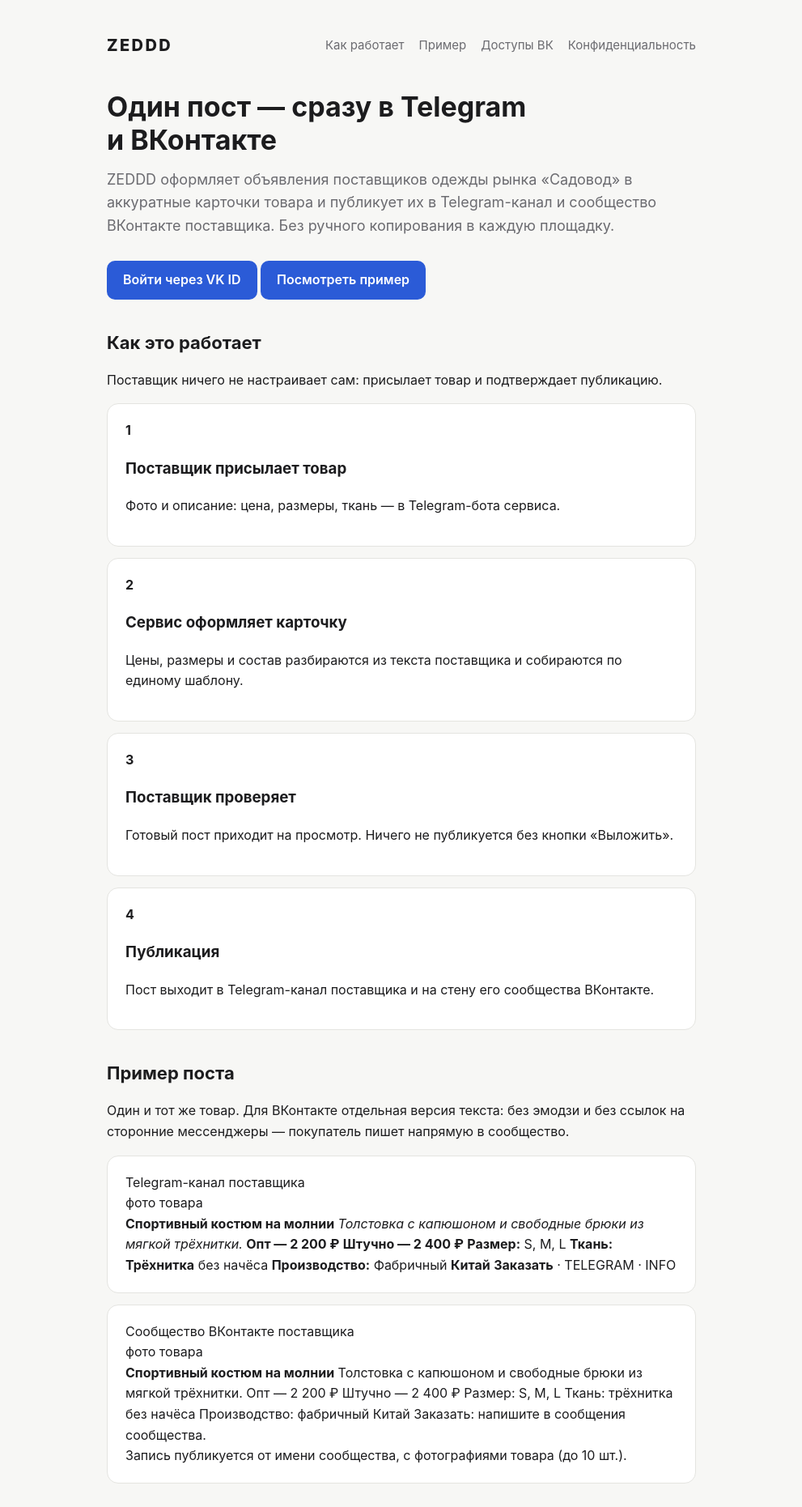
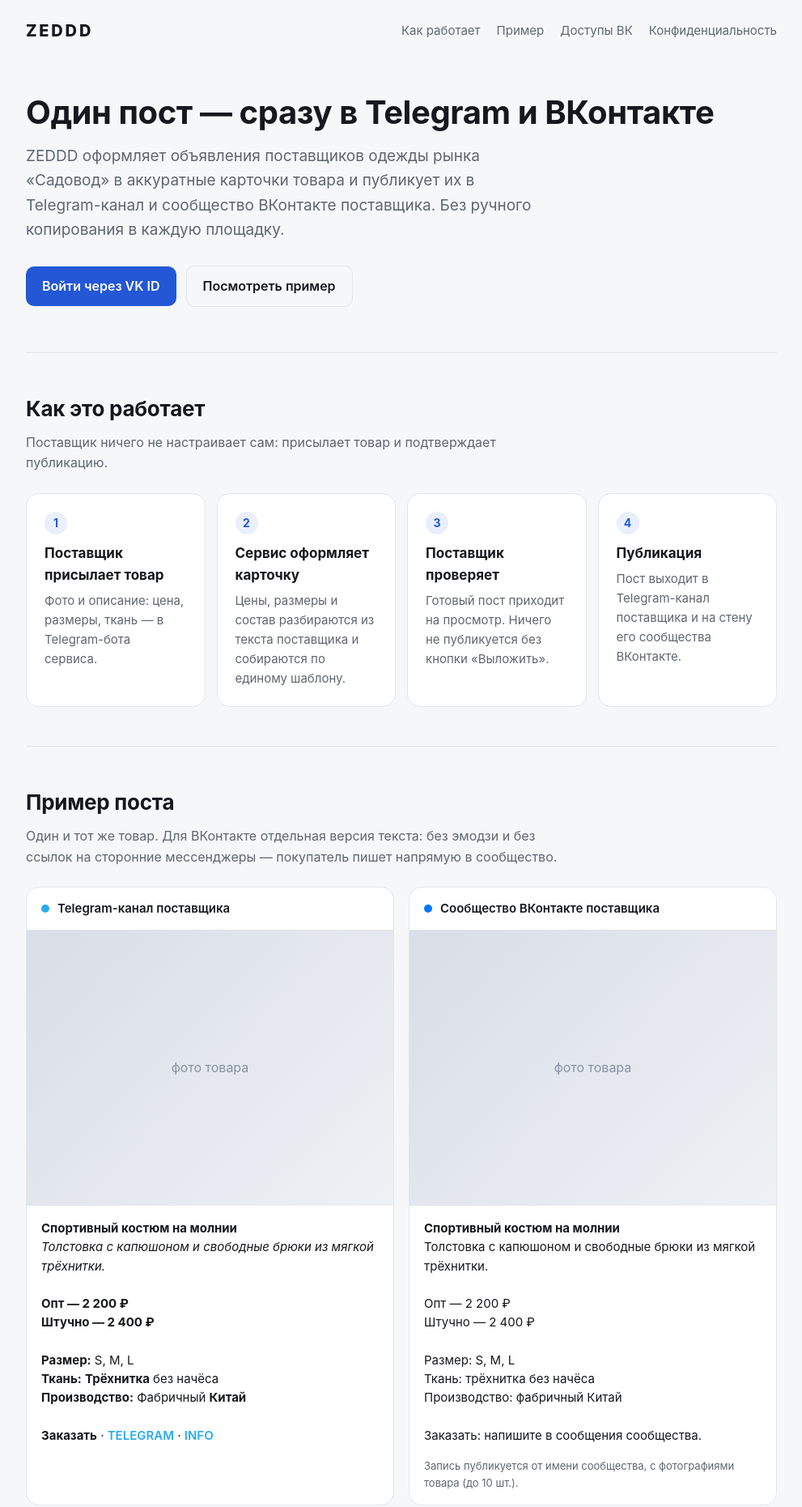
Before and after one commit to zeddd-app/zeddd-app.github.io, a plain HTML site: page index.html in a window 1280 px wide. Shown: the top 1861 px of the page at 81% size, without its empty margins (144-1135 px from the left). Drawn offline with Linux system fonts and the light colour scheme.

Commit message:
update style.css

```diff
--- a/style.css
+++ b/style.css
@@ -1,22 +1,54 @@
-:root{--bg:#f7f7f5;--card:#fff;--text:#1c1c1e;--muted:#6b6b70;--line:#e4e4e0;--accent:#2b5bd7}
-@media (prefers-color-scheme:dark){:root{--bg:#141416;--card:#1d1d20;--text:#ececee;--muted:#9a9aa2;--line:#2c2c31;--accent:#7a9cff}}
+:root{--bg:#f6f7f9;--card:#fff;--text:#16181d;--muted:#5f6672;--line:#e3e6eb;--accent:#2457d6;--accent-soft:#e9effc;--ok:#1f8a4c;--tg:#2aabee;--vk:#0077ff}
+@media (prefers-color-scheme:dark){:root{--bg:#111317;--card:#1a1d23;--text:#eceef2;--muted:#9aa1ad;--line:#2a2e36;--accent:#7a9cff;--accent-soft:#1d2740;--ok:#4cc27e}}
 *{box-sizing:border-box}
+html{scroll-behavior:smooth}
 body{margin:0;background:var(--bg);color:var(--text);font:16px/1.6 -apple-system,BlinkMacSystemFont,"Segoe UI",Roboto,Arial,sans-serif}
-.wrap{max-width:760px;margin:0 auto;padding:40px 16px 60px}
-header{display:flex;justify-content:space-between;align-items:center;margin-bottom:40px}
-.logo{font-weight:800;letter-spacing:.12em;font-size:20px;color:var(--text);text-decoration:none}
-nav a{color:var(--muted);text-decoration:none;margin-left:18px;font-size:15px}
+.wrap{max-width:960px;margin:0 auto;padding:0 16px}
+header{display:flex;justify-content:space-between;align-items:center;padding:22px 0}
+.logo{font-weight:800;letter-spacing:.14em;font-size:20px;color:var(--text);text-decoration:none}
+nav a{color:var(--muted);text-decoration:none;margin-left:20px;font-size:15px}
 nav a:hover{color:var(--text)}
-h1{font-size:34px;line-height:1.2;margin:0 0 14px}
-h2{font-size:22px;margin:36px 0 10px}
-p,li{color:var(--text)}
-.lead{font-size:18px;color:var(--muted);margin:0 0 28px}
-.card{background:var(--card);border:1px solid var(--line);border-radius:14px;padding:20px 22px;margin:14px 0}
-.steps{counter-reset:s;list-style:none;padding:0;margin:0}
-.steps li{counter-increment:s;padding-left:40px;position:relative;margin:12px 0}
-.steps li::before{content:counter(s);position:absolute;left:0;top:1px;width:26px;height:26px;border-radius:50%;background:var(--accent);color:#fff;font-size:14px;font-weight:700;display:flex;align-items:center;justify-content:center}
+h1{font-size:40px;line-height:1.15;margin:0 0 16px;letter-spacing:-.01em}
+h2{font-size:26px;margin:0 0 8px;letter-spacing:-.01em}
+h3{font-size:17px;margin:0 0 6px}
+.lead{font-size:19px;color:var(--muted);margin:0 0 28px;max-width:640px}
+.sub{color:var(--muted);margin:0 0 24px;max-width:680px}
+section{padding:48px 0;border-top:1px solid var(--line)}
+.hero{padding:40px 0 56px;border-top:0}
+.actions{display:flex;gap:12px;flex-wrap:wrap;align-items:center}
+.btn{display:inline-block;background:var(--accent);color:#fff;text-decoration:none;padding:12px 20px;border-radius:10px;font-weight:600;border:0;font-size:16px;cursor:pointer}
+.btn.ghost{background:transparent;color:var(--text);border:1px solid var(--line)}
+.card{background:var(--card);border:1px solid var(--line);border-radius:16px;padding:22px}
+.grid2{display:grid;grid-template-columns:1fr 1fr;gap:18px}
+.grid4{display:grid;grid-template-columns:repeat(4,1fr);gap:14px}
+.step b{display:inline-flex;width:28px;height:28px;border-radius:50%;background:var(--accent-soft);color:var(--accent);align-items:center;justify-content:center;font-size:14px;margin-bottom:10px}
+.step p{margin:0;color:var(--muted);font-size:15px}
+.post{padding:0;overflow:hidden}
+.post-head{display:flex;align-items:center;gap:10px;padding:14px 18px;border-bottom:1px solid var(--line);font-weight:600;font-size:15px}
+.dot{width:10px;height:10px;border-radius:50%}
+.photo{aspect-ratio:4/5;max-height:340px;width:100%;background:linear-gradient(135deg,#d9dee7,#eef1f5);display:flex;align-items:center;justify-content:center;color:#8a93a3}
+.photo img{width:100%;height:100%;object-fit:cover;display:block}
+@media (prefers-color-scheme:dark){.photo{background:linear-gradient(135deg,#252a33,#1d2129);color:#5f6672}}
+.caption{padding:16px 18px;font-size:15px;line-height:1.55;white-space:pre-line}
+.caption .lnk{color:var(--tg);font-weight:600}
+.note{font-size:13px;color:var(--muted);padding:0 18px 16px}
+table{width:100%;border-collapse:collapse;font-size:15px}
+th,td{text-align:left;padding:12px 14px;border-bottom:1px solid var(--line);vertical-align:top}
+th{color:var(--muted);font-weight:600;font-size:13px;text-transform:uppercase;letter-spacing:.04em}
+code{font:13px/1.4 ui-monospace,SFMono-Regular,Menlo,monospace;background:var(--accent-soft);color:var(--accent);padding:2px 6px;border-radius:6px;white-space:nowrap}
+.no{color:var(--muted)}
+.login{display:grid;grid-template-columns:1.1fr 1fr;gap:24px;align-items:center}
+#vkid{min-height:48px;max-width:360px}
+.who{display:none;align-items:center;gap:14px;margin-top:6px}
+.who img{width:52px;height:52px;border-radius:50%;object-fit:cover;background:var(--line)}
+.who .ok{color:var(--ok);font-weight:600;font-size:14px}
+.err{color:#c4372b;font-size:14px;display:none;margin-top:10px}
+ul.clean{padding-left:18px;margin:8px 0 0}
+ul.clean li{margin:4px 0}
+footer{padding:28px 0 48px;border-top:1px solid var(--line);color:var(--muted);font-size:14px;display:flex;justify-content:space-between;flex-wrap:wrap;gap:8px}
+footer a{color:var(--muted)}
 a{color:var(--accent)}
-.btn{display:inline-block;background:var(--accent);color:#fff;text-decoration:none;padding:11px 20px;border-radius:10px;font-weight:600}
-footer{margin-top:56px;padding-top:18px;border-top:1px solid var(--line);color:var(--muted);font-size:14px}
-footer a{color:var(--muted)}
-@media (max-width:520px){h1{font-size:27px}nav a{margin-left:12px}}
+.doc{max-width:760px}
+.doc h2{font-size:21px;margin:32px 0 8px}
+@media (max-width:820px){.grid4{grid-template-columns:1fr 1fr}.login{grid-template-columns:1fr}}
+@media (max-width:620px){h1{font-size:30px}.grid2,.grid4{grid-template-columns:1fr}nav a{margin-left:14px}nav a.hide-m{display:none}section{padding:36px 0}}
```
